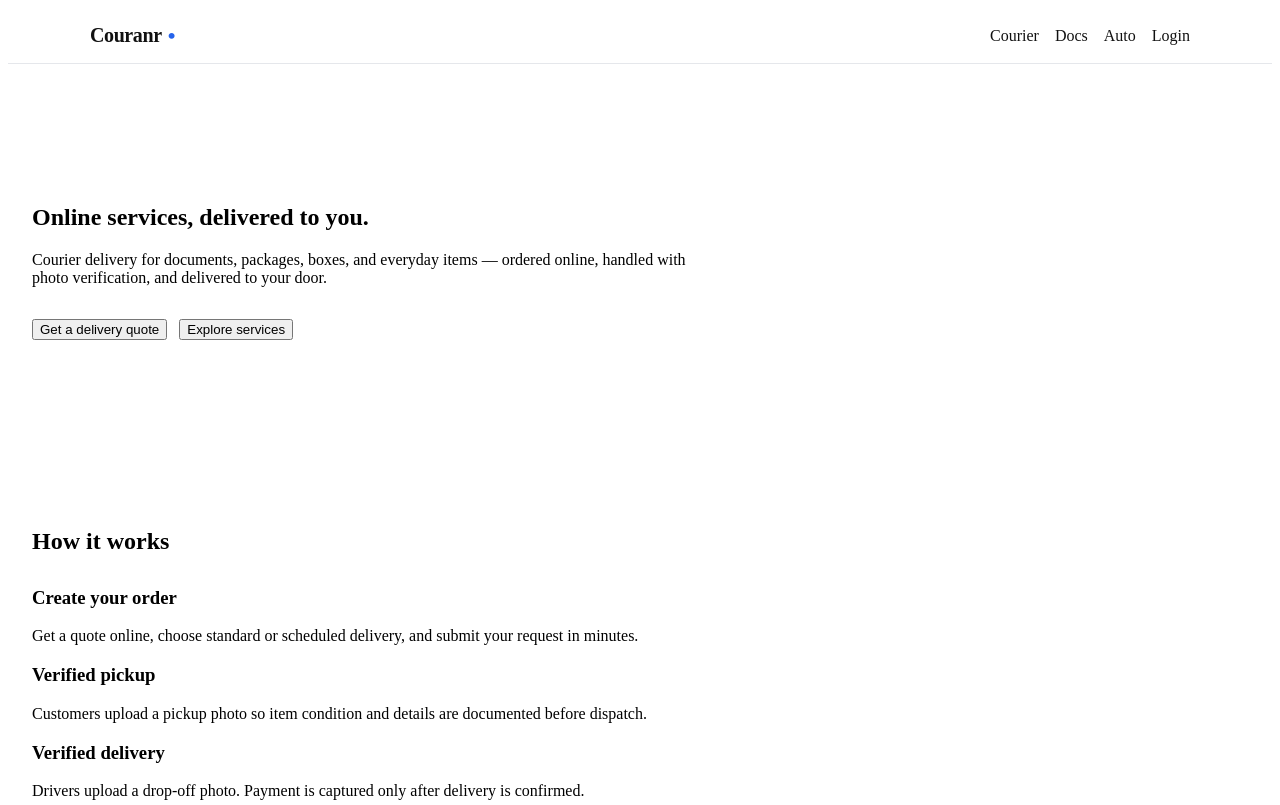
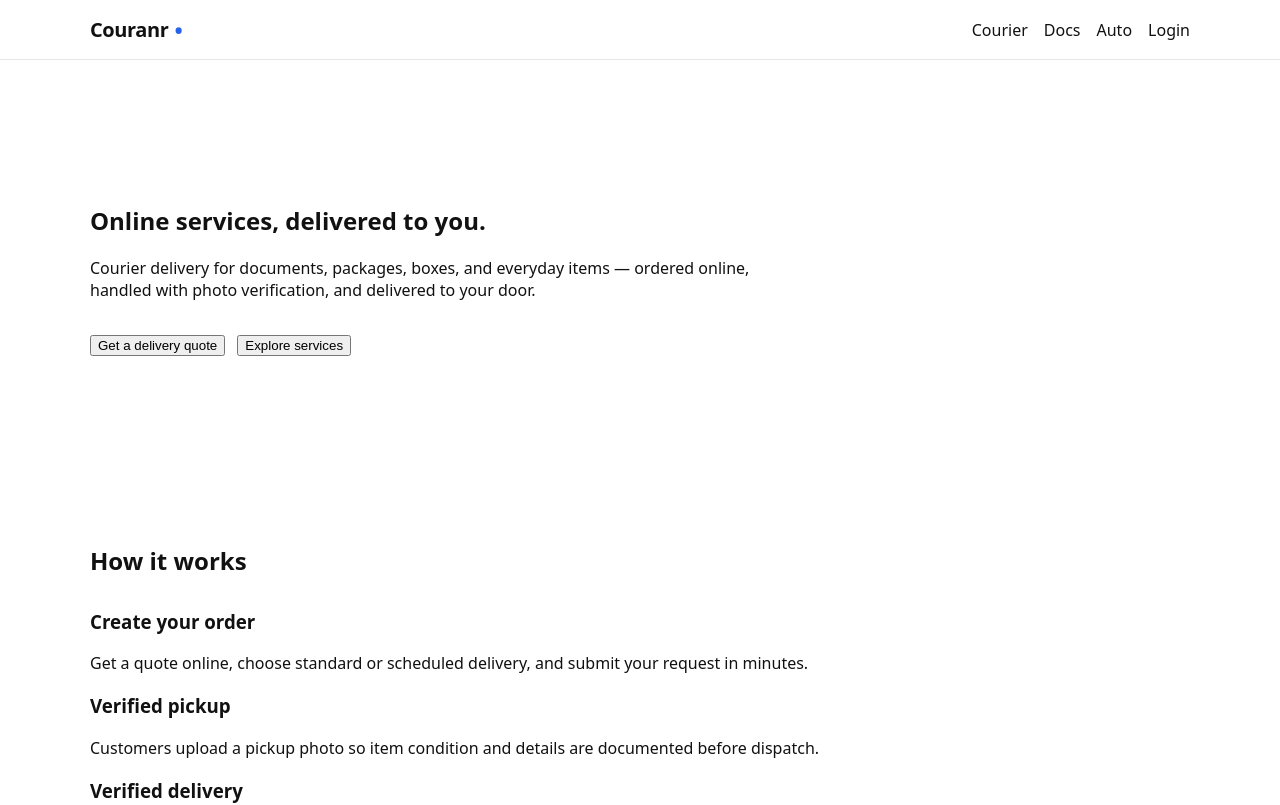
Before and after one commit to kkoly10/couranr-os, a Next.js app: page / in a window 1280 px wide. Shown: the top 805 px of the page. Built offline with nearby package versions, Linux system fonts and the light colour scheme; no server answers.

Commit message:
Update layout.tsx

```diff
--- a/app/layout.tsx
+++ b/app/layout.tsx
@@ -7,9 +7,11 @@ export default function RootLayout({
 }) {
   return (
     <html lang="en">
-      <body>
+      <body style={{ margin: 0, fontFamily: "system-ui, -apple-system, Segoe UI, Roboto, Arial, sans-serif", color: "#111" }}>
         <Header />
-        <main style={{ padding: 24 }}>{children}</main>
+        <main style={{ maxWidth: 1100, margin: "0 auto", padding: "28px 20px" }}>
+          {children}
+        </main>
       </body>
     </html>
   );
```
